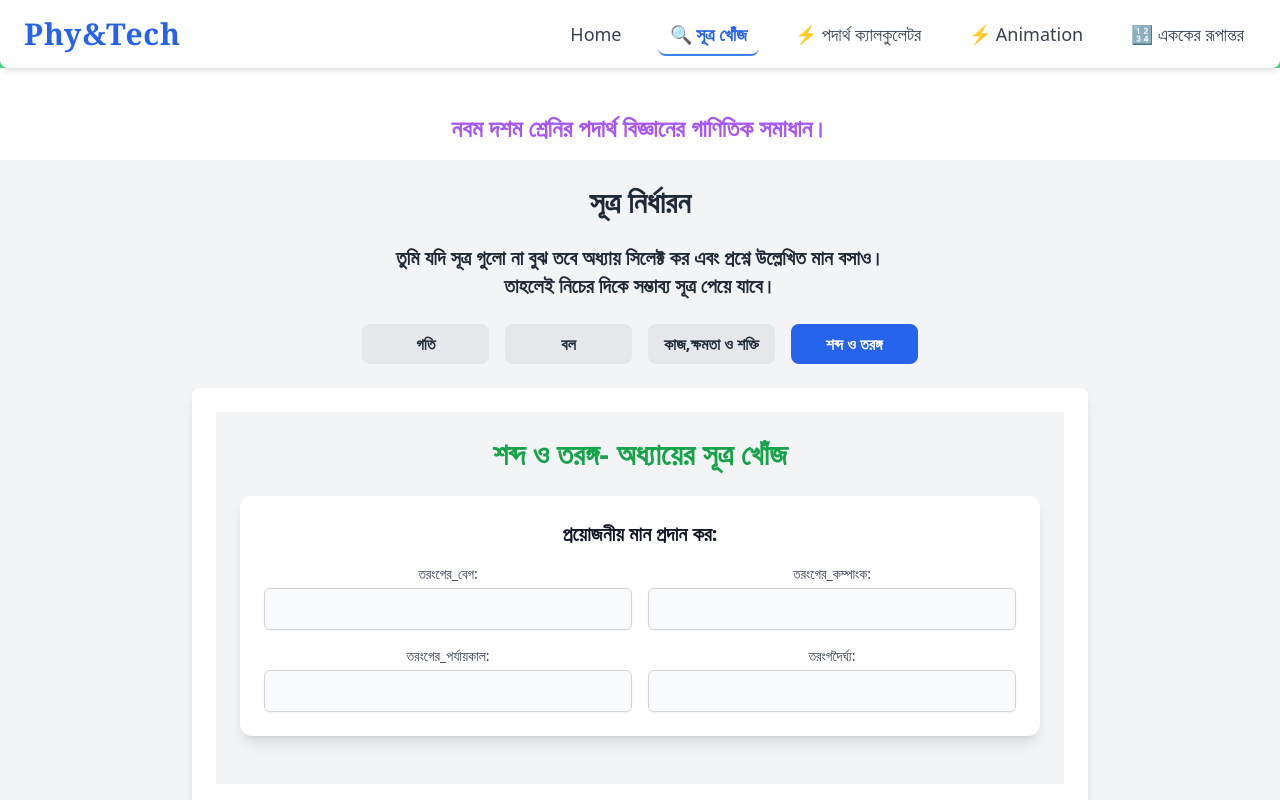
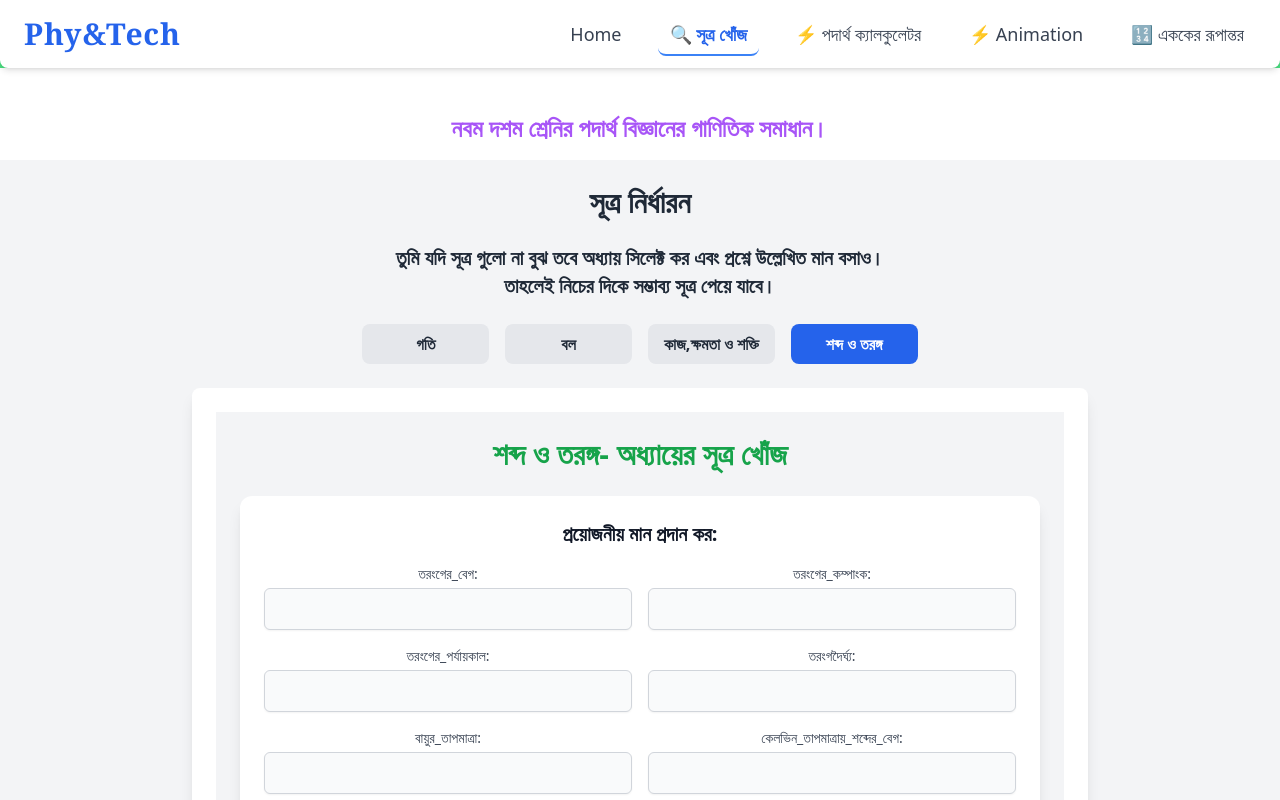
Before and after one commit to almubin78/Physics-Problems-solving-website, a React (Create React App) app: page /laws-selection/sound-and-wave in a window 1280 px wide. Shown: the top 800 px of the page. Built offline with nearby package versions, Linux system fonts and the light colour scheme.

Commit message:
added new laws for finding velocity in chapter 7

```diff
--- a/src/CommonPages/HomePage.js
+++ b/src/CommonPages/HomePage.js
@@ -4,7 +4,9 @@ import Navbar from "./Navbar";
 import Footer from "./Footer";
 import { Camera } from 'lucide-react';
 import ProjectHierarchy from "../HierarchyCompoent/ProjectHierarchy";
+import { router } from "../router/router";
 const HomePage = () => {
+    console.log(router.basename);
   return (
     <div>
       <Navbar />
--- a/src/DataForFindingFormula/soundAndWaveFinderData.js
+++ b/src/DataForFindingFormula/soundAndWaveFinderData.js
@@ -6,9 +6,15 @@ export const soundAndWaveFinderData = [
     compute: (vals) => vals.তরংগের_কম্পাংক * vals.তরংগদৈর্ঘ্য,
   },
   {
+    formula: "v = Vo x √(T/To) ",
+    required: ['বায়ুর_তাপমাত্রা'],
+    compute: (vals) => 330 *( Math.sqrt( vals.বায়ুর_তাপমাত্রা))/16.523,
+  },
+  {
     formula: "v = λ/T",
     required: ["তরংগদৈর্ঘ্য", "তরংগের_পর্যায়কাল"],
-    exclude: ["a"],
+    exclude: ["বায়ুর_তাপমাত্রা,তরংগের_বেগ"],
+    // exclude: ["a"],
     compute: (vals) => vals.তরংগদৈর্ঘ্য / vals.তরংগের_পর্যায়কাল,
   },
   {
@@ -20,7 +26,7 @@ export const soundAndWaveFinderData = [
   {
     formula: "f = 1/T",
     required: ["তরংগের_পর্যায়কাল"],
-    exclude: [""],
+    exclude: ["v"],
     compute: (vals) => 1 / vals.তরংগের_পর্যায়কাল,
   },
   {
@@ -29,10 +35,4 @@ export const soundAndWaveFinderData = [
     exclude: [""],
     compute: (vals) => 1 / vals.তরংগের_কম্পাংক,
   },
-  {
-    formula: "λ = (Vn/f) x √(T/273)",
-    required: ["Vn", "f", "T"],
-    exclude: [""],
-    compute: (vals) => (vals.Vn / vals.f) * Math.sqrt(vals.T / 273),
-  },
 ];
--- a/src/PhysicsLawSelection/FormulaFinderChapter/FormulaFinderForSoundAndWave.js
+++ b/src/PhysicsLawSelection/FormulaFinderChapter/FormulaFinderForSoundAndWave.js
@@ -3,7 +3,7 @@ import FormulaFinder from '../CommonComponent/FormulaFinder';
 import { soundAndWaveFinderData } from '../../DataForFindingFormula/soundAndWaveFinderData';
 
 const FormulaFinderForSoundAndWave = () => {
-    const variables =['তরংগের_বেগ','তরংগের_কম্পাংক','তরংগের_পর্যায়কাল','তরংগদৈর্ঘ্য']
+    const variables =['তরংগের_বেগ','তরংগের_কম্পাংক','তরংগের_পর্যায়কাল','তরংগদৈর্ঘ্য','বায়ুর_তাপমাত্রা','কেলভিন_তাপমাত্রায়_শব্দের_বেগ']
     return (
         <FormulaFinder
             title='শব্দ ও তরঙ্গ- অধ্যায়ের সূত্র খোঁজ'
```
